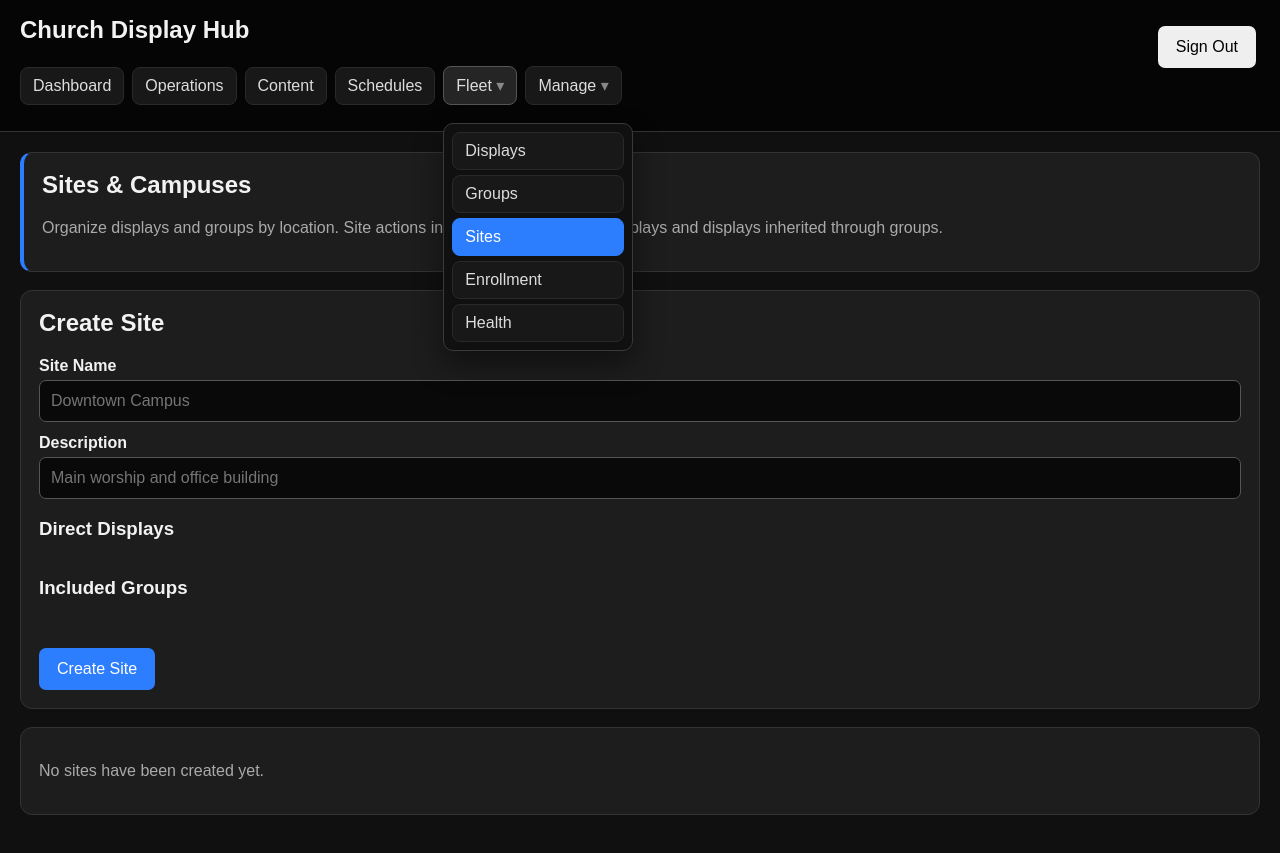
After one commit to ericlsf/church-display-platform, a Flask app: page /sites in a window 1280 px wide. The commit adds this page. Run offline with Flask 3, Linux system fonts and the light colour scheme; the visitor is signed in with stand-in values (Sample User, id 1); data comes from the database, SQL or seed files in the repository; data that the repository does not hold is empty.

Commit message:
Add multi-site management and simplify Hub navigation

```diff
--- a/hub/app.py
+++ b/hub/app.py
@@ -22,6 +22,7 @@ from routes.schedules import schedules_bp
 from routes.releases import releases_bp
 from routes.groups import groups_bp
 from routes.operations import operations_bp
+from routes.sites import sites_bp
 from services.startup import run_startup_checks
 
 
@@ -48,6 +49,7 @@ def create_app():
     app.register_blueprint(auth_bp)
     app.register_blueprint(groups_bp)
     app.register_blueprint(operations_bp)
+    app.register_blueprint(sites_bp)
 
     # v2.6.0 auth hooks
     app.secret_key = os.environ.get(
--- /dev/null
+++ b/hub/routes/sites.py
@@ -0,0 +1,108 @@
+from flask import Blueprint, flash, redirect, render_template, request, url_for
+
+from services.config import load_config, load_hub_settings
+from services.drive import list_drive_folders
+from services.events import log_event
+from services.fleet_state import build_fleet_state
+from services.groups import list_groups
+from services.jobs import create_job
+from services.releases import list_git_tags
+from services.sites import create_site, delete_site, get_site, list_sites, resolve_site_display_ids, update_site
+
+sites_bp = Blueprint("sites", __name__, url_prefix="/sites")
+
+
+def queue_for_site(site, job_type, payload=None):
+    display_ids = resolve_site_display_ids(site, list_groups())
+    for display_id in display_ids:
+        create_job(display_id, job_type, payload or {})
+    log_event(f"Queued {job_type} for site {site.get('name')} ({len(display_ids)} display(s))")
+    return len(display_ids)
+
+
+@sites_bp.route("")
+def sites_page():
+    displays = load_config().get("displays", [])
+    groups = list_groups()
+    fleet = build_fleet_state()
+    rows_by_id = {row.get("id"): row for row in fleet.get("rows", [])}
+    site_rows = []
+    for site in list_sites():
+        ids = resolve_site_display_ids(site, groups)
+        members = [rows_by_id[i] for i in ids if i in rows_by_id]
+        site_rows.append({
+            **site,
+            "member_count": len(ids),
+            "online_count": sum(1 for row in members if row.get("online")),
+            "outdated_count": sum(1 for row in members if row.get("update_available")),
+            "active_playlist_count": len({row.get("sync_folder") for row in members if row.get("sync_folder")}),
+        })
+    settings = load_hub_settings()
+    remote = settings.get("drive_remote", "gdrive")
+    folders, drive_error = list_drive_folders(remote)
+    return render_template("sites.html", active="sites", sites=site_rows, displays=displays,
+                           groups=groups, drive_remote=remote, drive_folders=folders,
+                           drive_error=drive_error, release_tags=list_git_tags())
+
+
+@sites_bp.route("/create", methods=["POST"])
+def create_site_route():
+    try:
+        site = create_site(request.form.get("name"), request.form.get("description"),
+                           request.form.getlist("display_ids"), request.form.getlist("group_ids"))
+        log_event(f"Created site {site['name']}")
+        flash("Site created.", "success")
+    except Exception as exc:
+        flash(str(exc), "error")
+    return redirect(url_for("sites.sites_page"))
+
+
+@sites_bp.route("/<site_id>/update", methods=["POST"])
+def update_site_route(site_id):
+    try:
+        site = update_site(site_id, request.form.get("name"), request.form.get("description"),
+                           request.form.getlist("display_ids"), request.form.getlist("group_ids"))
+        log_event(f"Updated site {site['name']}")
+        flash("Site updated.", "success")
+    except Exception as exc:
+        flash(str(exc), "error")
+    return redirect(url_for("sites.sites_page"))
+
+
+@sites_bp.route("/<site_id>/delete", methods=["POST"])
+def delete_site_route(site_id):
+    site = get_site(site_id)
+    if site and delete_site(site_id):
+        log_event(f"Deleted site {site.get('name')}")
+        flash("Site deleted.", "success")
+    return redirect(url_for("sites.sites_page"))
+
+
+@sites_bp.route("/<site_id>/action", methods=["POST"])
+def site_action(site_id):
+    site = get_site(site_id)
+    if not site:
+        flash("Site not found.", "error")
+        return redirect(url_for("sites.sites_page"))
+    action = request.form.get("action", "").strip()
+    if action in {"sync_now", "heartbeat", "restart_display", "reboot"}:
+        count = queue_for_site(site, action)
+    elif action == "set_sync_folder":
+        folder = request.form.get("folder", "").strip()
+        if not folder:
+            flash("Select a folder.", "error")
+            return redirect(url_for("sites.sites_page"))
+        count = queue_for_site(site, action, {"folder": folder,
+            "remote": request.form.get("remote", "gdrive").strip() or "gdrive", "run_now": True})
+    elif action == "deploy_update":
+        target = request.form.get("target", "").strip()
+        if not target:
+            flash("Select a version.", "error")
+            return redirect(url_for("sites.sites_page"))
+        count = queue_for_site(site, action, {"target": target,
+            "dry_run": request.form.get("dry_run", "true").strip()})
+    else:
+        flash("Unknown site action.", "error")
+        return redirect(url_for("sites.sites_page"))
+    flash(f"Queued {action.replace('_', ' ')} for {count} display(s).", "success")
+    return redirect(url_for("sites.sites_page"))
--- a/hub/static/style.css
+++ b/hub/static/style.css
@@ -92,3 +92,6 @@ button.small,
 .inline-form { display: grid; gap: 10px; }
 .playlist-row.dragging { opacity: .45; }
 @media (max-width: 900px) { .content-layout { grid-template-columns: 1fr; } }
+
+/* v3.0 simplified navigation and sites */
+.main-nav{display:flex;align-items:center;gap:8px;overflow:visible;flex-wrap:wrap}.nav-menu{position:relative}.nav-menu>summary{list-style:none;cursor:pointer;color:#ddd;padding:9px 12px;border-radius:8px;background:#181818;border:1px solid #292929;white-space:nowrap}.nav-menu>summary::-webkit-details-marker{display:none}.nav-menu>summary::after{content:" ▾";color:#888}.nav-menu[open]>summary{background:#252525;border-color:#555}.nav-dropdown{position:absolute;top:calc(100% + 8px);left:0;min-width:190px;background:#101010;border:1px solid #3a3a3a;border-radius:10px;padding:8px;display:grid;gap:5px;box-shadow:0 14px 30px rgba(0,0,0,.45);z-index:100}.nav-dropdown a{display:block;width:100%}.site-heading{display:grid;grid-template-columns:minmax(220px,1fr) minmax(360px,1fr);gap:18px;align-items:start}.check-grid{display:grid;grid-template-columns:repeat(auto-fit,minmax(210px,1fr));gap:8px;margin:10px 0 16px}.check-card{margin:0;padding:10px 12px;background:#121212;border:1px solid #333;border-radius:8px}.action-grid{display:flex;gap:8px;flex-wrap:wrap}.action-grid form{margin:0}details>summary{cursor:pointer;color:#9ec3ff;margin:10px 0}@media(max-width:760px){.site-heading{grid-template-columns:1fr}.nav-dropdown{position:fixed;left:14px;right:14px;top:110px;min-width:0}}
--- a/hub/templates/base.html
+++ b/hub/templates/base.html
@@ -9,22 +9,13 @@
 <body>
     <header>
         <h1>Church Display Hub</h1>
-        <nav>
-            <a class="{{ 'active' if active == 'dashboard' else '' }}" href="/">Dashboard</a>
-            <a class="{{ 'active' if active == 'displays' else '' }}" href="/displays">Displays</a>
-            <a class="{{ 'active' if active == 'discovery' else '' }}" href="/discovery">Discovery</a>
-            <a class="{{ 'active' if active == 'health' else '' }}" href="/health">Health</a>
-            <a class="{{ 'active' if active == 'content' else '' }}" href="/content">Content</a>
-            <a class="{{ 'active' if active == 'media' else '' }}" href="/media">Media</a>
-            <a class="{{ 'active' if active == 'schedules' else '' }}" href="/schedules">Schedules</a>
-            <a class="{{ 'active' if active == 'jobs' else '' }}" href="/jobs">Jobs</a>
-            <a class="{{ 'active' if active == 'deployments' else '' }}" href="/deployments">Deployments</a>
-            <a class="{{ 'active' if active == 'releases' else '' }}" href="/releases">Releases</a>
-            <a class="{{ 'active' if active == 'setup' else '' }}" href="/setup">Setup</a>
-            <a class="{{ 'active' if active == 'system' else '' }}" href="/system">System</a>
-        {% if current_user and current_user.role == 'admin' %}<a class="{{ 'active' if active == 'users' else '' }}" href="/users">Users</a><a class="{{ 'active' if active == 'audit' else '' }}" href="/audit">Audit</a>{% endif %}
-            <a class="{{ 'active' if active == 'operations' else '' }}" href="/operations">Operations</a>
-            <a class="{{ 'active' if active == 'groups' else '' }}" href="/groups">Groups</a>
+        <nav class="main-nav">
+  <a class="{{ 'active' if active == 'dashboard' else '' }}" href="/">Dashboard</a>
+  <a class="{{ 'active' if active == 'operations' else '' }}" href="/operations">Operations</a>
+  <a class="{{ 'active' if active in ['content', 'media'] else '' }}" href="/content">Content</a>
+  <a class="{{ 'active' if active == 'schedules' else '' }}" href="/schedules">Schedules</a>
+  <details class="nav-menu" {% if active in ['displays','groups','sites','discovery','health'] %}open{% endif %}><summary>Fleet</summary><div class="nav-dropdown"><a class="{{ 'active' if active == 'displays' else '' }}" href="/displays">Displays</a><a class="{{ 'active' if active == 'groups' else '' }}" href="/groups">Groups</a><a class="{{ 'active' if active == 'sites' else '' }}" href="/sites">Sites</a><a class="{{ 'active' if active == 'discovery' else '' }}" href="/discovery">Enrollment</a><a class="{{ 'active' if active == 'health' else '' }}" href="/health">Health</a></div></details>
+  <details class="nav-menu" {% if active in ['deployments','jobs','releases','system','users','audit','setup'] %}open{% endif %}><summary>Manage</summary><div class="nav-dropdown"><a class="{{ 'active' if active == 'deployments' else '' }}" href="/deployments">Deployments</a><a class="{{ 'active' if active == 'jobs' else '' }}" href="/jobs">Jobs</a><a class="{{ 'active' if active == 'releases' else '' }}" href="/releases">Releases</a>{% if not current_user or current_user.role == 'admin' %}<a class="{{ 'active' if active == 'system' else '' }}" href="/system">System</a><a class="{{ 'active' if active == 'users' else '' }}" href="/users">Users</a><a class="{{ 'active' if active == 'audit' else '' }}" href="/audit">Audit</a><a class="{{ 'active' if active == 'setup' else '' }}" href="/setup">Setup</a>{% endif %}</div></details>
 </nav>
     </header>
     <main>{% block content %}{% endblock %}</main>
--- /dev/null
+++ b/hub/templates/sites.html
@@ -0,0 +1,10 @@
+{% extends "base.html" %}
+{% block title %}Sites - Church Display{% endblock %}
+{% block content %}
+<div class="section hero-card"><h2>Sites & Campuses</h2><p class="muted">Organize displays and groups by location. Site actions include directly assigned displays and displays inherited through groups.</p>{% with messages=get_flashed_messages(with_categories=true) %}{% for category,message in messages %}<p class="{{ 'offline' if category == 'error' else 'online' }}">{{ message }}</p>{% endfor %}{% endwith %}</div>
+<div class="section"><h2>Create Site</h2><form method="POST" action="/sites/create"><div class="two-col"><div><label>Site Name</label><input name="name" required placeholder="Downtown Campus"></div><div><label>Description</label><input name="description" placeholder="Main worship and office building"></div></div><h3>Direct Displays</h3><div class="check-grid">{% for display in displays %}<label class="check-card"><input type="checkbox" name="display_ids" value="{{ display.id }}"><span>{{ display.name }}</span></label>{% endfor %}</div><h3>Included Groups</h3><div class="check-grid">{% for group in groups %}<label class="check-card"><input type="checkbox" name="group_ids" value="{{ group.id }}"><span>{{ group.name }}</span></label>{% endfor %}</div><button class="primary" type="submit">Create Site</button></form></div>
+{% for site in sites %}<div class="section"><div class="site-heading"><div><h2>{{ site.name }}</h2><p class="muted">{{ site.description or 'No description' }}</p></div><div class="stats-grid compact"><div class="stat"><span>Displays</span><strong>{{ site.member_count }}</strong></div><div class="stat"><span>Online</span><strong>{{ site.online_count }}</strong></div><div class="stat"><span>Outdated</span><strong>{{ site.outdated_count }}</strong></div><div class="stat"><span>Playlists</span><strong>{{ site.active_playlist_count }}</strong></div></div></div>
+<details><summary>Edit Membership</summary><form method="POST" action="/sites/{{ site.id }}/update"><div class="two-col"><div><label>Site Name</label><input name="name" value="{{ site.name }}" required></div><div><label>Description</label><input name="description" value="{{ site.description }}"></div></div><h3>Direct Displays</h3><div class="check-grid">{% for display in displays %}<label class="check-card"><input type="checkbox" name="display_ids" value="{{ display.id }}" {% if display.id in site.display_ids %}checked{% endif %}><span>{{ display.name }}</span></label>{% endfor %}</div><h3>Included Groups</h3><div class="check-grid">{% for group in groups %}<label class="check-card"><input type="checkbox" name="group_ids" value="{{ group.id }}" {% if group.id in site.group_ids %}checked{% endif %}><span>{{ group.name }}</span></label>{% endfor %}</div><button class="safe" type="submit">Save Site</button></form></details><hr><h3>Site Actions</h3><div class="action-grid">{% for action,label,cls in [('sync_now','Sync All','safe'),('heartbeat','Check Health',''),('restart_display','Restart Apps','danger'),('reboot','Reboot Displays','danger')] %}<form method="POST" action="/sites/{{ site.id }}/action"><input type="hidden" name="action" value="{{ action }}"><button class="{{ cls }}" type="submit">{{ label }}</button></form>{% endfor %}</div>
+<form method="POST" action="/sites/{{ site.id }}/action"><input type="hidden" name="action" value="set_sync_folder"><input type="hidden" name="remote" value="{{ drive_remote }}"><label>Set Playlist for Entire Site</label><select name="folder" required><option value="">Select folder</option>{% for folder in drive_folders %}<option value="{{ folder }}">{{ folder }}</option>{% endfor %}</select><button class="primary" type="submit">Set and Sync</button></form>
+<form method="POST" action="/sites/{{ site.id }}/action"><input type="hidden" name="action" value="deploy_update"><div class="two-col"><div><label>Deploy Version</label><select name="target" required><option value="">Select version</option>{% for tag in release_tags %}<option value="{{ tag }}">{{ tag }}</option>{% endfor %}</select></div><div><label>Mode</label><select name="dry_run"><option value="true">Dry Run</option><option value="false">Real Deploy</option></select></div></div><button class="primary" type="submit">Deploy to Site</button></form><form method="POST" action="/sites/{{ site.id }}/delete"><button class="danger" type="submit">Delete Site</button></form></div>{% else %}<div class="section"><p class="muted">No sites have been created yet.</p></div>{% endfor %}
+{% endblock %}
```
Also changed, not shown: RELEASE_NOTES_v3.0.0.md (added, +14 -0 lines), hub/services/sites.py (added, +98 -0 lines), scripts/apply-v3.0.0.py (added, +42 -0 lines), 2 other files.
